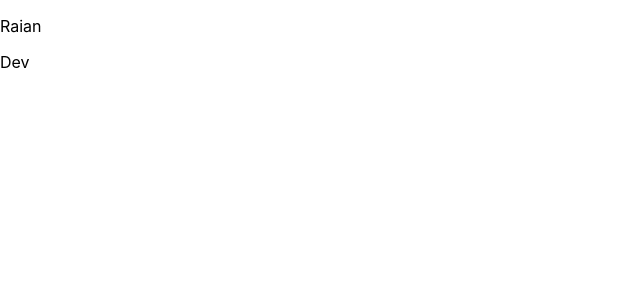
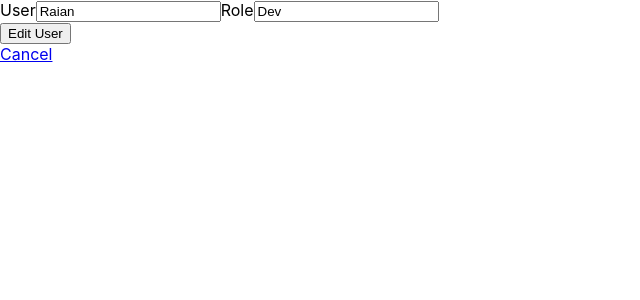
Before and after one commit to Raian-Moretti/react-simple-crud, a React (Create React App) app: page /edit/1 in a window 1280 px wide. Shown: the top 300 px of the page, without its empty margins (0-640 px from the left). Built offline with nearby package versions, Linux system fonts and the light colour scheme.

Commit message:
Pages and functions working

```diff
--- a/src/App.js
+++ b/src/App.js
@@ -1,13 +1,21 @@
+import { Route, Switch } from 'react-router-dom'
 import './App.css';
 
-import { UserList } from './component/UserList';
 import { Provider } from './context/States';
+
+import { Homepage } from './component/Homepage';
+import { CreateUser } from './component/CreateUser';
+import { EditUser } from './component/EditUser';
 
 function App() {
   return (
     <Provider>
     	<div className="CRUD">
-			<UserList />
+			<Switch>
+				<Route path="/" component={Homepage} exact/>
+				<Route path="/add" component={CreateUser} exact/>
+				<Route path="/edit/:id" component={EditUser} exact/>
+			</Switch>
 		</div>
 
     </Provider>
--- a/src/component/CreateUser.js
+++ b/src/component/CreateUser.js
@@ -24,12 +24,12 @@ export const CreateUser = () => {
     };
     return (
         <React.Fragment>
-            <div className="A">
+            <div className="Main User">
                 <form onSubmit={onSubmit}>
                     <label>
                         User
                     </label>
-                    <input className="Input"
+                    <input className="Input User A"
                             value={name}
                             onChange={(e) => setName(e.target.value)}
                             type="text"
@@ -37,11 +37,11 @@ export const CreateUser = () => {
                     <label>
                         Role
                     </label>
-                    <input className="Input"
+                    <input className="Input Role A"
                             value={role} onChange={(e) => setRole(e.target.value)}
                             type="text"
                             placeholder="Insert Role"/>
-                    <div className="CreateUser">
+                    <div className="Create User">
                         <button className="AddButton">
                             Add User
                         </button>
--- /dev/null
+++ b/src/component/EditUser.js
@@ -0,0 +1,71 @@
+import React, { useState, useContext, useEffect } from 'react';
+import { Link, useHistory } from 'react-router-dom';
+
+import { Context } from '../context/States';
+
+export const EditUser = (route) => {
+    let userHist = useHistory();
+
+
+    const { editUser, users } = useContext(Context);
+
+    const [selectedUser, setSelectedUser] = useState({
+        id: null,
+        name: "",
+        role: ""
+    });
+
+    const currentUserId = route.match.params.id;
+
+    useEffect(() => {
+        const userId = currentUserId;
+        const selectedUser = users.find(
+            (currentUser) => currentUser.id === parseInt(userId)
+        );
+        setSelectedUser(selectedUser);
+    }, [currentUserId, users]);
+
+    const onSubmit = (e) => {
+        e.preventDefault();
+        editUser(selectedUser);
+        userHist.push("/");
+    };
+
+    const handleOnChange = (userKey, newValue) =>
+        setSelectedUser({...selectedUser, [userKey]: newValue});
+
+    if(!selectedUser || !selectedUser.id){
+        return <div> Invalid ID </div>
+    }
+    return (
+        <React.Fragment>
+            <div className="Sub User">
+                <form onSubmit={onSubmit}>
+                    <label>
+                        User
+                    </label>
+                    <input className="Input User B"
+                            value={selectedUser.name}
+                            onChange={(e) => handleOnChange("name", e.target.value)}
+                            type="text"
+                            placeholder="Update Name"/>
+                    <label>
+                        Role
+                    </label>
+                    <input className="Input Role B"
+                            value={selectedUser.role} onChange={(e) => handleOnChange("name", e.target.value)}
+                            type="text"
+                            placeholder="Update Role"/>
+                    <div className="Edit User">
+                        <button className="EditButton">
+                            Edit User
+                        </button>
+                    </div>
+                    <div className="Cancel">
+                        <Link to="/">Cancel</Link>
+                    </div>
+                </form>
+            </div>
+        </React.Fragment>
+    )
+}
--- /dev/null
+++ b/src/component/Homepage.js
@@ -0,0 +1,17 @@
+import React from 'react';
+import { Page } from './Page'
+import { UserList } from './UserList'
+
+export const Homepage = () => {
+    return (
+        <React.Fragment>
+            <div>
+                <h3>
+                React Simple CRUD
+                </h3>
+                <Page/>
+                <UserList/>
+            </div>
+        </React.Fragment>
+    );
+};
--- /dev/null
+++ b/src/component/Page.js
@@ -0,0 +1,21 @@
+import React from 'react';
+import { Link } from 'react-router-dom'
+
+export const Page = () => {
+    return (
+        <div>
+            <div>
+                <h5>
+                    User List
+                </h5>
+            </div>
+            <div>
+                <Link to="/add">
+                    <button title="Add User">
+                        <span> Add User </span>
+                    </button>
+                </Link>
+            </div>
+        </div>
+    )
+}
--- a/src/component/UserList.js
+++ b/src/component/UserList.js
@@ -1,18 +1,17 @@
 import React, { useContext } from 'react';
+import { Link } from 'react-router-dom'
 
 import { Context } from '../context/States';
 
 export const UserList = () => {
-    const { users } = useContext(Context);
+    const { users, updateUser, deleteUser } = useContext(Context);
     return (
         <React.Fragment>
             {users.length > 0 ? (
                 <React.Fragment>
                    {users.map((user) =>
-                   <div
-                        ClassName="UserID"
-                        key={user.id}
-                    >
+                   <div ClassName="UserID"
+                        key={user.id}>
                         <div ClassName="UserName">
                         <p>
                             {user.name}
@@ -20,6 +19,20 @@ export const UserList = () => {
                         <p>
                             {user.role}
                         </p>
+                        </div>
+                        <div className="EditUser">
+                            <Link to={`/edit/${user.id}`}  title="Edit User">
+                                <button
+                                onClick={() => updateUser(user.id)}
+                                title="Edit User">
+                                    Edit
+                                </button>
+                            </Link>
+                            <button
+                                onClick={() => deleteUser(user.id)}
+                                title="Delete User">
+                                    Delete
+                            </button>
                         </div>
                    </div>
                    )}
--- a/src/context/Reducer.js
+++ b/src/context/Reducer.js
@@ -3,14 +3,14 @@ export default function Reducer(state, action){
         case "CREATE_USER": // Pega o valor do payload com o novo usuário e retorna o state atualizado
             return {
                 ...state,
-                users: [...state.user, action.payload],
+                users: [...state.users, action.payload],
             };
         //case "READ_USER":
 
         case "UPDATE_USER": // Pega o valor do payload e compara com o ID do usuário, se encontrar na lista de atualizados, retorna o usuário atualizado
             const updatedUser = action.payload;
 
-            const updatedUsers = state.user.map((user) => {
+            const updatedUsers = state.users.map((user) => {
                 if (user.id === updatedUser.id) {
                     return updatedUser;
                 }
@@ -25,7 +25,7 @@ export default function Reducer(state, action){
         case "DELETE_USER": // Pega o valor do payload e compara com o ID do usuário, se encontrar remove o usário e retorna o state atualizado
             return {
                 ...state,
-                users: state.user.filer((user) => user.id !== action.payload),
+                users: state.users.filter((user) => user.id !== action.payload),
             };
 
         default:
```
